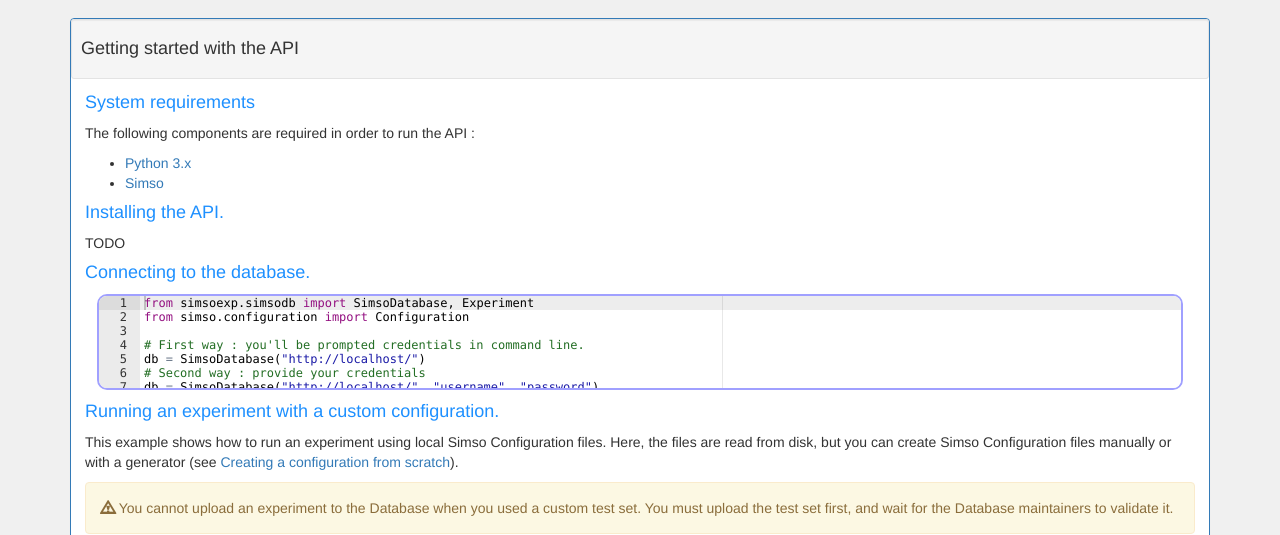
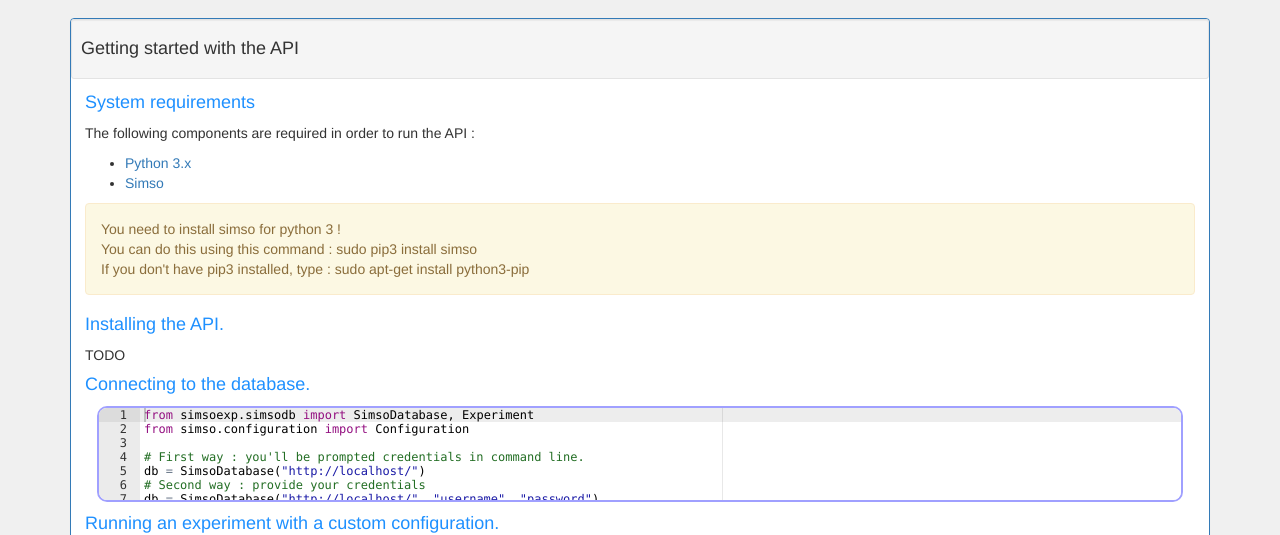
Before and after one commit to Scriptopathe/simso-exp, a Django app: page / in a window 1280 px wide. Shown: the part 747-1282 px from the top of the page. Run offline with Django 3.2, Linux system fonts and the light colour scheme; the visitor is signed in with stand-in values (Sample User, id 1); parts of the project's set-up code (start-up, migrations or seed data) failed here and were passed over; some libraries are stand-ins or nearby versions.

Commit message:
Added instructions to install simso on python3

```diff
--- a/simsoexp/templates/app.html
+++ b/simsoexp/templates/app.html
@@ -88,6 +88,13 @@
                 <li><a href="https://www.python.org/downloads/">Python 3.x</a></li>
                 <li><a href="http://projects.laas.fr/simso/doc/introduction.html">Simso</a></li>
             </ul>
+
+            <div class="alert alert-warning">
+                You need to install simso for python 3 !<br />
+                You can do this using this command : sudo pip3 install simso<br />
+
+                If you don't have pip3 installed, type : sudo apt-get install python3-pip
+            </div>
         </p>
         <h4 class="blue">
             Installing the API.
```
